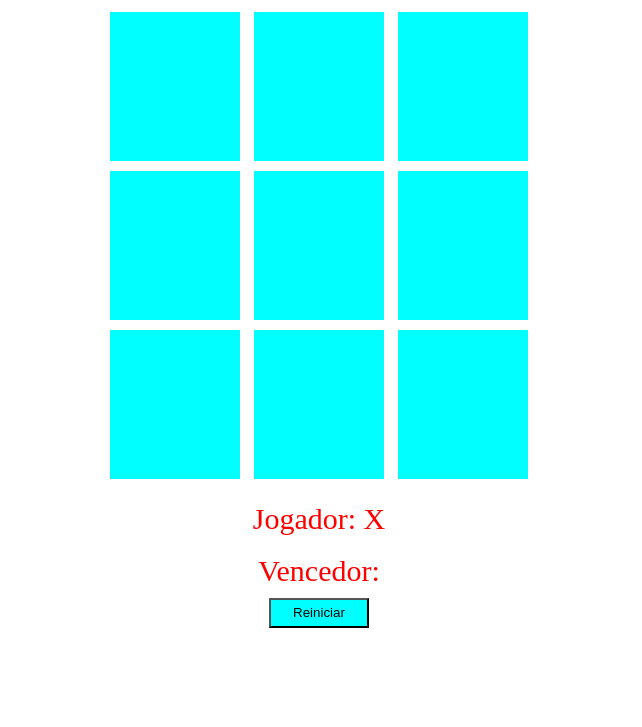
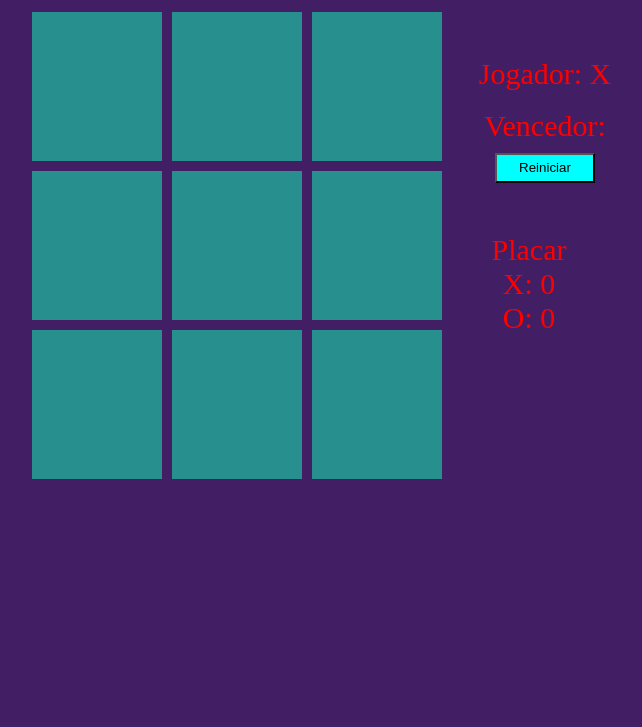
Before and after one commit to rhennigg/jogodavelha, a plain HTML site: page index.html in a window 1280 px wide. Shown: the part 73-800 px from the top of the page, without its empty margins (321-963 px from the left). Drawn offline with Linux system fonts and the light colour scheme.

Commit message:
Realizadas modificações visuais(flex), mudado layout e adicionado um placar

```diff
--- a/index.html
+++ b/index.html
@@ -11,22 +11,26 @@
         <h1>
             JOGO DA VELHA
         </h1>
-        <div>
+        <div class='main'>
+            <div class='flex-one'>
+                <div class="line-one">
                     <div id="1" class="quadrado" onclick="escolherQuadrado(this.id)">-</div>
                     <div id="2" class="quadrado" onclick="escolherQuadrado(this.id)">-</div>
                     <div id="3" class="quadrado" onclick="escolherQuadrado(this.id)">-</div>
                 </div>
-        <div>
+                <div class="line-two">
                     <div id="4" class="quadrado" onclick="escolherQuadrado(this.id)">-</div>
                     <div id="5" class="quadrado" onclick="escolherQuadrado(this.id)">-</div>
                     <div id="6" class="quadrado" onclick="escolherQuadrado(this.id)">-</div>
                 </div>
-        <div>
+                <div class="line-three">
                     <div id="7" class="quadrado" onclick="escolherQuadrado(this.id)">-</div>
                     <div id="8" class="quadrado" onclick="escolherQuadrado(this.id)">-</div>
                     <div id="9" class="quadrado" onclick="escolherQuadrado(this.id)">-</div>
                 </div>
-
+            </div>
+            <div class="flex-dir">
+                <div class="flex-two">
                     <div class="jogador">
                         <label>
                             Jogador:
@@ -49,6 +53,37 @@
                             Reiniciar
                         </button>
                     </div>
+                </div>
+                <div class="flex-three">
+                    <div class="pontuacao">
+                        <label>
+                            Placar
+                        </label>
+                        <label id="jogador-selecionado">
+
+                        </label>
+                    </div>
+                    <div class="jogador1">
+                        <label>
+                            X:
+                        </label>
+                        <label id="pont-j1">
+                            0
+                        </label>
+                    </div>
+                    <div class="jogador2">
+                        <label>
+                            O:
+                        </label>
+                        <label id="pont-j2">
+                            0
+                        </label>
+                    </div>
+                    <div>
+                    </div>
+                </div>
+            </div>
+        </div>
         <script src="velha.js">
         </script>
     </body>
--- a/style.css
+++ b/style.css
@@ -1,20 +1,30 @@
 body{
     text-align: center;
+    background-color: rgb(66, 30, 100);
+}
+
+.main{
+    display: flex;
+    justify-content: center;
+}
+
+h1{
+    color: aliceblue;
 }
 
 .quadrado{
     text-align: center;
     width: 50px;
-    background-color: aqua;
+    background-color: rgb(40, 143, 143);
     display: inline-block;
     padding: 40px;
     font-size: 60px;
     margin: 5px;
     cursor: pointer;
-    color: aqua;
+    color: rgb(40, 143, 143);
 }
 
-.jogador, .vencedor{
+.jogador, .vencedor, .flex-three{
     font-size: 30px;
     margin-top: 18px;
     color: red;
@@ -27,3 +37,38 @@ button{
     background-color: aqua;
     cursor: pointer;
 }
+
+.flex-one{
+    display: flex;
+    flex-direction: column;
+}
+
+.line-one{
+    display: flex;
+}
+
+.line-two{
+    display: flex;
+}
+
+.line-three{
+    display: flex;
+}
+
+.flex-two{
+    padding-top: 2rem;
+    padding-left: 2rem;
+    display: flex;
+    flex-direction: column;
+}
+
+.flex-three{
+    display: flex;
+    flex-direction: column;
+    padding-top: 2rem;
+}
+
+.flex-dir{
+    display: flex;
+    flex-direction: column;
+}
--- a/velha.js
+++ b/velha.js
@@ -1,7 +1,10 @@
-let jogador, vencedor = null;
+let jogador = null, vencedor = null;
 let jogador_selecionado = document.getElementById('jogador-selecionado');
 let vencedor_selecionado = document.getElementById('vencedor-selecionado');
+let p1 = document.getElementById('pont-j1');
+let p2 = document.getElementById('pont-j2');
 let quadrados = document.getElementsByClassName('quadrado');
+let pontosx = 0, pontoso = 0;
 
 mudarJogador('X');
 
@@ -92,6 +95,12 @@ function mudaCorQuadrado(quadrado1,quadrado2,quadrado3){
 function mudarVencedor(quadrado){
     vencedor = quadrado.innerHTML;
     vencedor_selecionado.innerHTML = vencedor;
+    console.log(pontosx);
+    console.log(pontoso);
+    (vencedor == 'O')?(pontoso++):(pontosx++);
+    console.log(pontosx);
+    p1.innerHTML = pontosx;
+    p2.innerHTML = pontoso;
 }
 
 function checaSequencia(quadrado1, quadrado2, quadrado3){
@@ -110,8 +119,8 @@ function reiniciar() {
 
     for(let i=1; i<10; i++){
         let quadrado = document.getElementById(i);
-        quadrado.style.background = 'aqua';
-        quadrado.style.color = 'aqua';
+        quadrado.style.background = "rgb(40, 143, 143)";
+        quadrado.style.color = "rgb(40, 143, 143)";
         quadrado.innerHTML = '-';
     }
 
```
Lines whose indentation alone changed are shown as unchanged.
